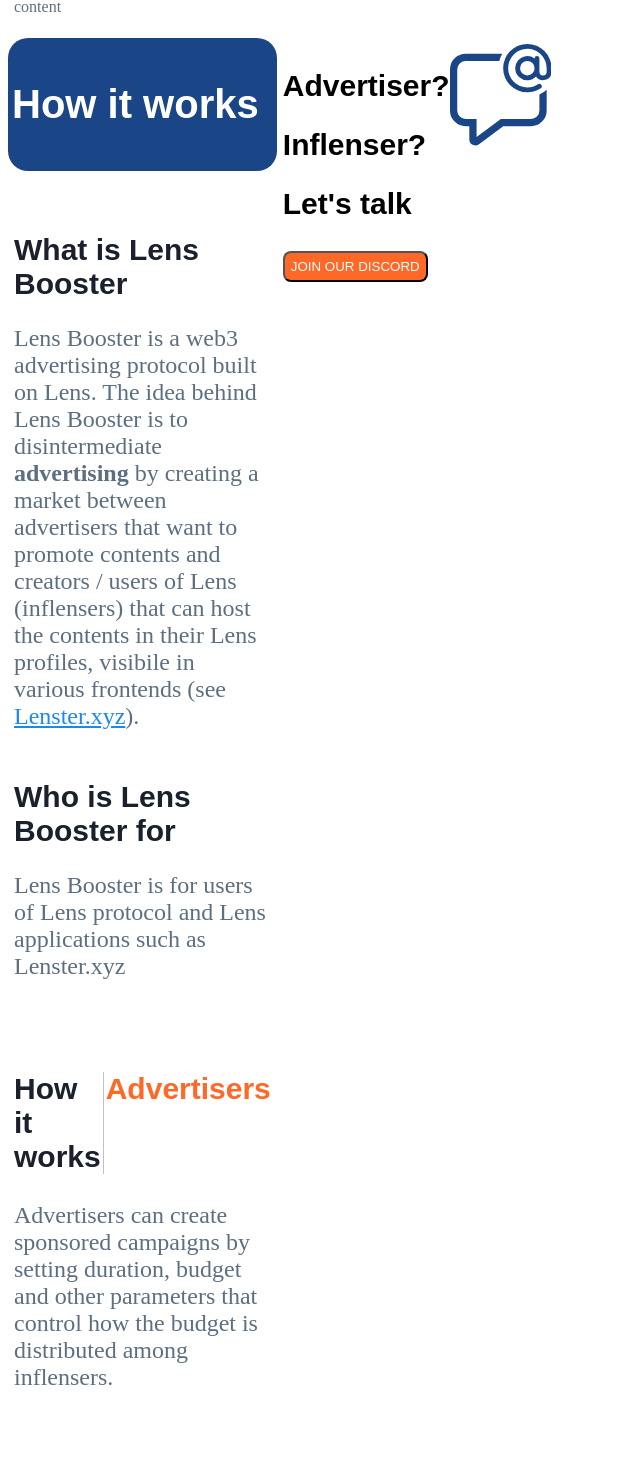
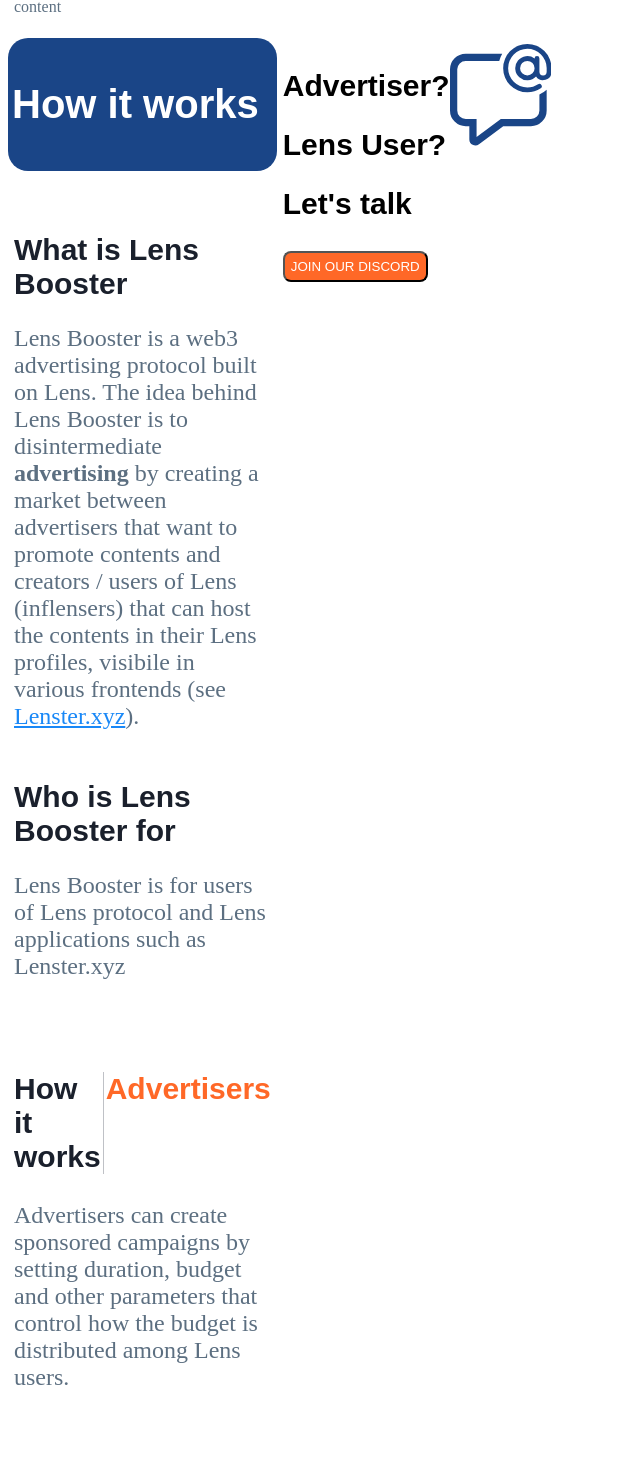
Before and after one commit to FiveElementsLabs/lens-booster, a Next.js app: page /Home in a window 1280 px wide. Shown: the part 462-1930 px from the top of the page, without its empty margins (0-640 px from the left). Built offline with nearby package versions, Linux system fonts and the light colour scheme; what react-tracked would draw is missing.

Commit message:
inflensers -> lens user

```diff
--- a/src/components/layout/DiscordAd.js
+++ b/src/components/layout/DiscordAd.js
@@ -11,7 +11,7 @@ export default function DiscordAd() {
               Advertiser?
             </Heading>
             <Heading fontSize={30} fontFamily="'Prompt', sans-serif">
-              Inflenser?
+              Lens User?
             </Heading>
             <Heading fontSize={30} fontFamily="'Prompt', sans-serif">
               Let's talk
--- a/src/components/layout/HowItWorks.js
+++ b/src/components/layout/HowItWorks.js
@@ -100,7 +100,7 @@ export default function HowItWorks() {
         <Text fontSize={24} color="#5C6F81" w={{ base: "100%", md: "80%" }}>
           Advertisers can create sponsored campaigns by setting duration, budget
           and other parameters that control how the budget is distributed among
-          inflensers.
+          Lens users.
         </Text>
       </Box>
       <Box
--- a/src/components/navbar/Navbar.js
+++ b/src/components/navbar/Navbar.js
@@ -40,7 +40,7 @@ import Smiley from "../icons/Smiley";
 
 const NAV_ITEMS = [
   {
-    label: "INFLENSER",
+    label: "LENS USERS",
     href: "/settings",
   },
   {
```
